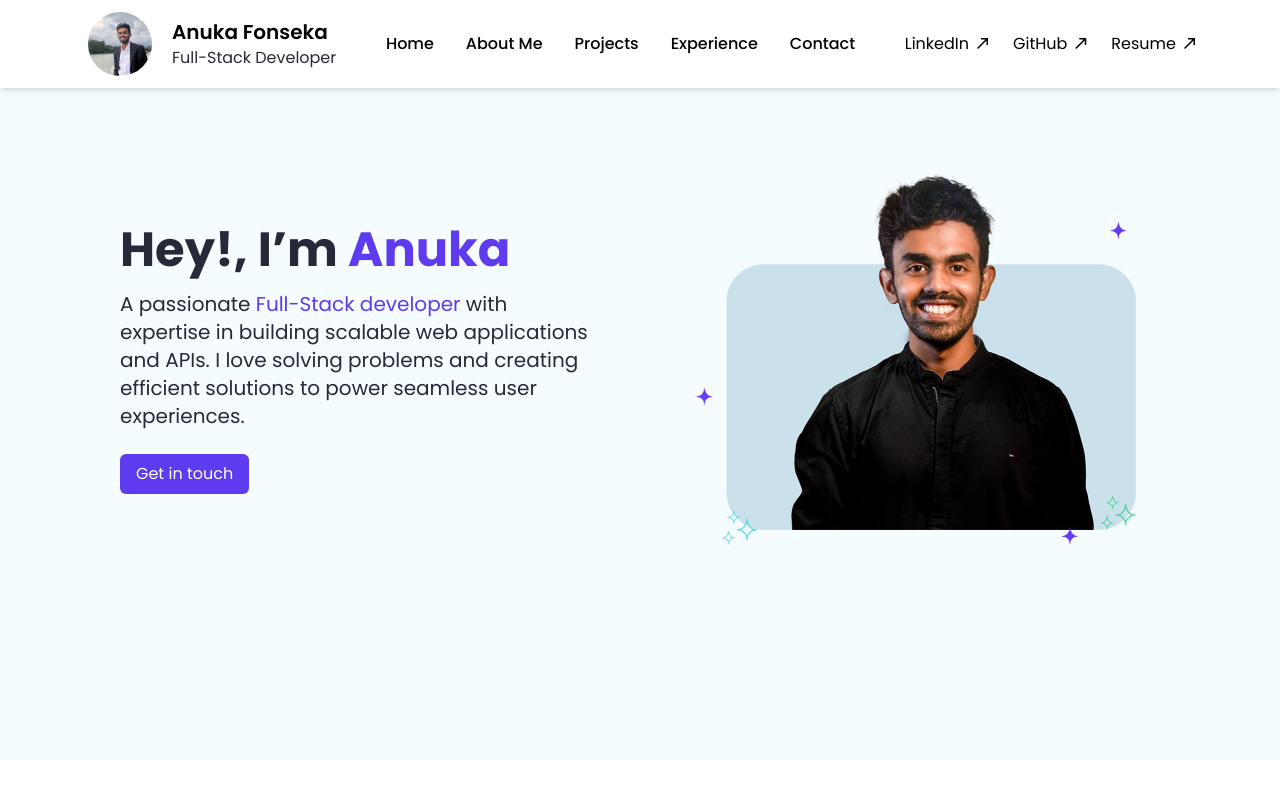
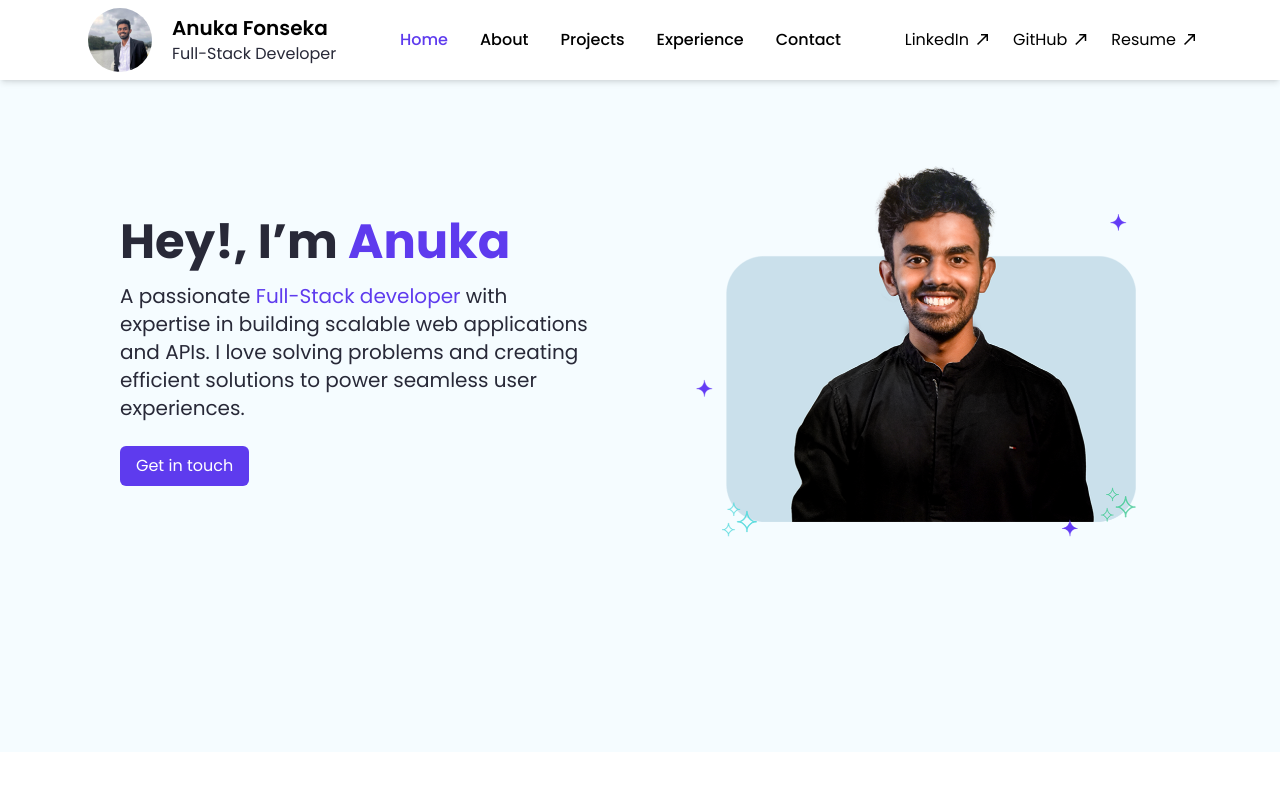
Before and after one commit to AnukaFonseka/My-Website, a React (Vite) app: page / in a window 1280 px wide. Shown: the top 800 px of the page. Built offline with nearby package versions, Linux system fonts and the light colour scheme.

Commit message:
navbar update

```diff
--- a/src/components/Home/Experience.jsx
+++ b/src/components/Home/Experience.jsx
@@ -8,7 +8,7 @@ import experienceData from "../../assets/data/experience.json";
 
 const Experience = () => {
   return (
-    <div id="experience"  className="bg-white text-white py-12 px-5 md:px-40">
+    <section id="experience"  className="bg-white text-white py-12 px-5 md:px-40">
       <div className="flex flex-col w-full justify-center items-center mb-20 text-center">
         <p className="text-deep-blue md:text-lg mb-1 md:mb-3">
           What I have done so far
@@ -62,7 +62,7 @@ const Experience = () => {
           </VerticalTimelineElement>
         ))}
       </VerticalTimeline>
-    </div>
+    </section>
   );
 };
 
--- a/src/components/Home/Footer.jsx
+++ b/src/components/Home/Footer.jsx
@@ -2,7 +2,7 @@ import React from "react";
 
 const Footer = () => {
   return (
-    <footer id="contact" className="bg-light-bg-blue text-deep-blue py-10 px-5 md:px-20">
+    <section id="contact" className="bg-light-bg-blue text-deep-blue py-10 px-5 md:px-20">
       {/* Header Section */}
       <div className="flex flex-col w-full justify-center items-center mb-12 text-center">
         <p className="text-gray-500 md:text-lg mb-2">
@@ -30,10 +30,10 @@ const Footer = () => {
           <p className="flex items-center">
             <i className="fas fa-phone bg-primary text-white p-2 rounded-full mr-3"></i>
             <a
-              href="tel:+1234567890"
+              href="tel:+94760723331"
               className="hover:text-primary transition"
             >
-              +123 456 7890
+              +94 76 072 3331
             </a>
           </p>
         </div>
@@ -45,7 +45,7 @@ const Footer = () => {
             <li className="flex items-center">
               <i className="fab fa-github bg-primary text-white p-2 rounded-full mr-3"></i>
               <a
-                href="https://github.com/your_username"
+                href="https://github.com/AnukaFonseka"
                 target="_blank"
                 rel="noopener noreferrer"
                 className="hover:text-primary transition"
@@ -56,7 +56,7 @@ const Footer = () => {
             <li className="flex items-center">
               <i className="fab fa-linkedin bg-primary text-white p-2 rounded-full mr-3"></i>
               <a
-                href="https://www.linkedin.com/in/your_username/"
+                href="https://www.linkedin.com/in/anukafonseka/"
                 target="_blank"
                 rel="noopener noreferrer"
                 className="hover:text-primary transition"
@@ -67,7 +67,7 @@ const Footer = () => {
             <li className="flex items-center">
               <i className="fas fa-file-alt bg-primary text-white p-2 rounded-full mr-3"></i>
               <a
-                href="/resume.pdf"
+                href="https://drive.google.com/file/d/1b1ezHqgau4B2e4uRZHfnwAh5NOLeG2Gg/view?usp=drive_link"
                 target="_blank"
                 rel="noopener noreferrer"
                 className="hover:text-primary transition"
@@ -91,7 +91,7 @@ const Footer = () => {
               <i className="fab fa-twitter bg-gray-100 text-primary p-3 rounded-full"></i>
             </a>
             <a
-              href="https://instagram.com/your_username"
+              href="https://instagram.com/_.a.n.u.k.a._"
               target="_blank"
               rel="noopener noreferrer"
               className="text-primary hover:text-deep-blue transition"
@@ -99,7 +99,7 @@ const Footer = () => {
               <i className="fab fa-instagram bg-gray-100 text-primary p-3 rounded-full"></i>
             </a>
             <a
-              href="https://facebook.com/your_username"
+              href="https://facebook.com/anuka.fonseka.3"
               target="_blank"
               rel="noopener noreferrer"
               className="text-primary hover:text-deep-blue transition"
@@ -122,7 +122,7 @@ const Footer = () => {
           © {new Date().getFullYear()} Anuka Fonseka. All Rights Reserved.
         </p>
       </div>
-    </footer>
+    </section>
   );
 };
 
--- a/src/components/Home/Projects.jsx
+++ b/src/components/Home/Projects.jsx
@@ -64,13 +64,13 @@ const Projects = () => {
   };
 
   return (
-    <div
+    <section
       id="projects"
       className="pb-16 px-4 sm:px-6 bg-white flex flex-col items-center"
     >
       {/* <hr className="border border-primary w-full mx-auto mb-12" /> */}
       <div className="text-center mb-12 w-full">
-        <p className="text-lg text-deep-blue mt-2">Projects</p>
+        <p className="text-lg text-deep-blue mt-2">Recent Projects</p>
         <h2 className="text-3xl md:text-5xl font-bold text-deep-blue">My Work</h2>
       </div>
 
@@ -193,7 +193,7 @@ const Projects = () => {
           </div>
         </Box>
       </Modal>
-    </div>
+    </section>
   );
 };
 
--- a/src/components/common/Navbar.jsx
+++ b/src/components/common/Navbar.jsx
@@ -1,8 +1,9 @@
-import React, { useState } from "react";
+import React, { useState, useEffect } from "react";
 import profile from "../../assets/images/profile.jpeg";
 
 function Navbar() {
   const [isMenuOpen, setIsMenuOpen] = useState(false);
+  const [activeSection, setActiveSection] = useState("home");
 
   const scrollToSection = (id) => {
     const element = document.getElementById(id);
@@ -15,8 +16,35 @@ function Navbar() {
     setIsMenuOpen(false); // Close menu on mobile after clicking
   };
 
+  // Set up IntersectionObserver
+  useEffect(() => {
+    const sections = document.querySelectorAll("section"); // Select all sections
+    const options = {
+      root: null,
+      threshold: 0.6, // Trigger when 60% of the section is in view
+    };
+
+    const observer = new IntersectionObserver((entries) => {
+      entries.forEach((entry) => {
+        if (entry.isIntersecting) {
+          setActiveSection(entry.target.id); // Update active section
+        }
+      });
+    }, options);
+
+    sections.forEach((section) => {
+      observer.observe(section);
+    });
+
+    return () => {
+      sections.forEach((section) => {
+        observer.unobserve(section);
+      });
+    };
+  }, []);
+
   return (
-    <nav className="z-50 w-full bg-white shadow-md sticky top-0 flex justify-between items-center px-3 md:px-20 py-1">
+    <nav className="z-50 w-full bg-white shadow-md sticky top-0 flex justify-between items-center px-3 md:px-20 py-0">
       {/* Logo and Name */}
       <div
         className="flex items-center cursor-pointer"
@@ -39,36 +67,17 @@ function Navbar() {
 
       {/* Desktop Navbar Links */}
       <div className="hidden md:flex space-x-8 font-medium text-black">
-        <p
-          className="cursor-pointer hover:text-blue-500"
-          onClick={() => scrollToSection("home")}
-        >
-          Home
-        </p>
-        <p
-          className="cursor-pointer hover:text-blue-500"
-          onClick={() => scrollToSection("about")}
-        >
-          About Me
-        </p>
-        <p
-          className="cursor-pointer hover:text-blue-500"
-          onClick={() => scrollToSection("projects")}
-        >
-          Projects
-        </p>
-        <p
-          className="cursor-pointer hover:text-blue-500"
-          onClick={() => scrollToSection("experience")}
-        >
-          Experience
-        </p>
-        <p
-          className="cursor-pointer hover:text-blue-500"
-          onClick={() => scrollToSection("contact")}
-        >
-          Contact
-        </p>
+      {["home", "about", "projects", "experience", "contact"].map((section) => (
+          <p
+            key={section}
+            className={`cursor-pointer hover:text-blue-500 ${
+              activeSection === section ? "text-primary" : ""
+            }`}
+            onClick={() => scrollToSection(section)}
+          >
+            {section.charAt(0).toUpperCase() + section.slice(1)}
+          </p>
+        ))}
       </div>
 
       {/* Mobile Hamburger Menu */}
```
